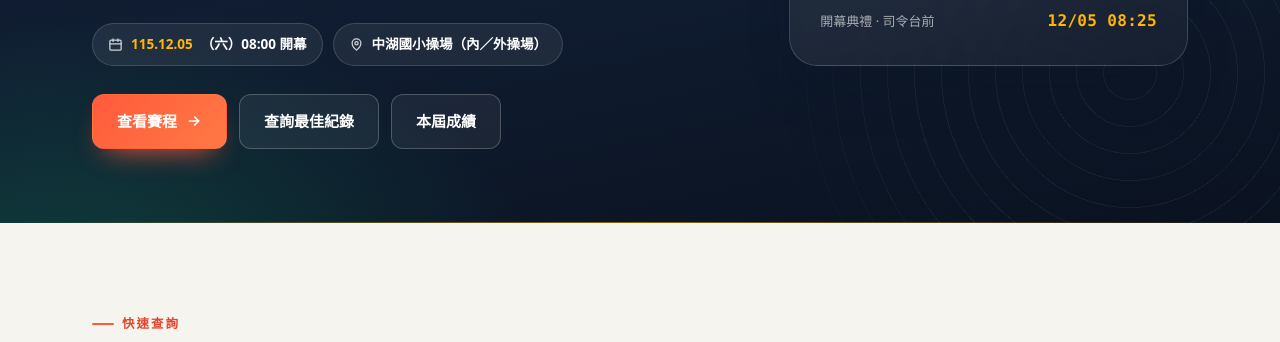
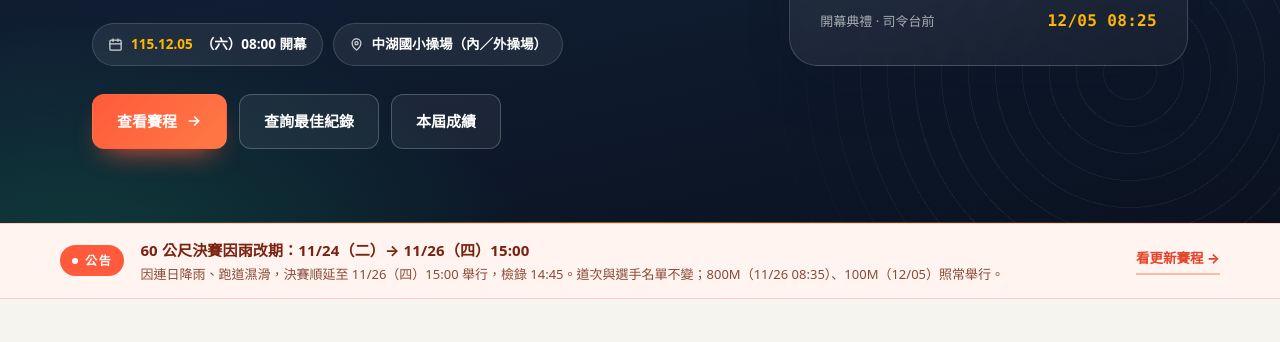
Before and after one commit to chues201-edu/115-sports-day, a plain HTML site: page index.html in a window 1280 px wide. Shown: the part 419-761 px from the top of the page. Drawn offline with Linux system fonts and the light colour scheme.

Commit message:
11 月 24 日決賽的賽程，因雨延期

```diff
--- a/assets/style.css
+++ b/assets/style.css
@@ -829,6 +829,7 @@ table.data.summary td.event { font-weight: 700; }
 table.data.summary td.name { font-weight: 600; }
 table.data.summary td.time { font-size: 15px; }
 table.data.summary .u { font-size: 12px; font-weight: 600; color: var(--muted-2); margin-left: 3px; }
+table.data.summary td.num { white-space: normal; }  /* 並列紀錄有兩個日期，允許換行 */
 table.data tr.is-past td { color: var(--muted-2); }
 table.data tr.is-highlight { background: #fff9ec; }
 table.data tr.is-highlight:hover { background: #fff5df; }
@@ -1246,6 +1247,61 @@ table.data.tracksched td:nth-child(2) { min-width: 220px; }
 }
 .notice svg { flex: 0 0 auto; margin-top: 3px; color: #c98a00; }
 .notice strong { color: #593c00; }
+
+/* ── 首頁置頂公告條 ─────────────────────────────── */
+.alertbar {
+  background: #fff4ef;
+  border-top: 1px solid #ffcdbf;
+  border-bottom: 1px solid #ffcdbf;
+}
+.alertbar-inner {
+  display: flex;
+  align-items: center;
+  gap: 16px;
+  padding: 14px 0;
+  flex-wrap: wrap;
+}
+.alertbar-label {
+  display: inline-flex;
+  align-items: center;
+  gap: 7px;
+  flex: 0 0 auto;
+  padding: 5px 12px;
+  border-radius: 999px;
+  background: var(--coral);
+  color: #fff;
+  font-size: 12px;
+  font-weight: 800;
+  letter-spacing: .14em;
+}
+.alertbar-label::before {
+  content: "";
+  width: 6px;
+  height: 6px;
+  border-radius: 50%;
+  background: #fff;
+  animation: alertPulse 2.2s infinite;
+}
+@keyframes alertPulse {
+  0%   { box-shadow: 0 0 0 0 rgba(255, 255, 255, .8); }
+  70%  { box-shadow: 0 0 0 8px rgba(255, 255, 255, 0); }
+  100% { box-shadow: 0 0 0 0 rgba(255, 255, 255, 0); }
+}
+.alertbar-body { flex: 1 1 420px; min-width: 0; line-height: 1.6; }
+.alertbar-body strong { display: block; font-size: 15px; color: #7a2210; letter-spacing: .01em; }
+.alertbar-body span { display: block; font-size: 13px; color: #8a4a35; margin-top: 2px; }
+.alertbar-link {
+  flex: 0 0 auto;
+  font-size: 13.5px;
+  font-weight: 800;
+  color: var(--coral-dark);
+  text-decoration: none;
+  border-bottom: 2px solid #ffb9a6;
+  padding-bottom: 2px;
+}
+.alertbar-link:hover { border-color: var(--coral); color: var(--coral); }
+@media (prefers-reduced-motion: reduce) { .alertbar-label::before { animation: none; } }
+
 
 .kv {
   display: grid;
--- a/index.html
+++ b/index.html
@@ -88,6 +88,18 @@
           <b>12/05 08:25</b>
         </div>
       </div>
+    </div>
+  </section>
+
+  <!-- 賽程調整公告 -->
+  <section class="alertbar" aria-label="賽程調整公告">
+    <div class="wrap alertbar-inner">
+      <span class="alertbar-label">公告</span>
+      <div class="alertbar-body">
+        <strong>60 公尺決賽因雨改期：11/24（二）→ 11/26（四）15:00</strong>
+        <span>因連日降雨、跑道濕滑，決賽順延至 11/26（四）15:00 舉行，檢錄 14:45。道次與選手名單不變；800M（11/26 08:35）、100M（12/05）照常舉行。</span>
+      </div>
+      <a class="alertbar-link" href="schedule.html#prelim">看更新賽程 →</a>
     </div>
   </section>
 
@@ -303,7 +315,7 @@
         <a class="card reveal" href="schedule.html#events">
           <span class="kicker" style="letter-spacing:.1em">預賽期間</span>
           <h3 style="margin-top:8px;font-family:var(--mono);font-size:20px">11/16 起 · 連續兩週</h3>
-          <p>個人徑賽 60M、100M 預賽（11/16），決賽 60M（11/24）、800M（11/26）、壘球擲遠（11/20）、立定跳遠（11/27、11/30）。</p>
+          <p>個人徑賽 60M、100M 預賽（11/16），決賽 60M（<strong>11/26</strong>，原 11/24 因雨改期）、800M（11/26）、壘球擲遠（11/20）、立定跳遠（11/27、11/30）。</p>
         </a>
         <a class="card reveal" href="schedule.html#prelim">
           <span class="kicker" style="letter-spacing:.1em">全校預演</span>
```
Also changed, not shown: finalists.html (+8 -3 lines), schedule.html (+23 -5 lines).
